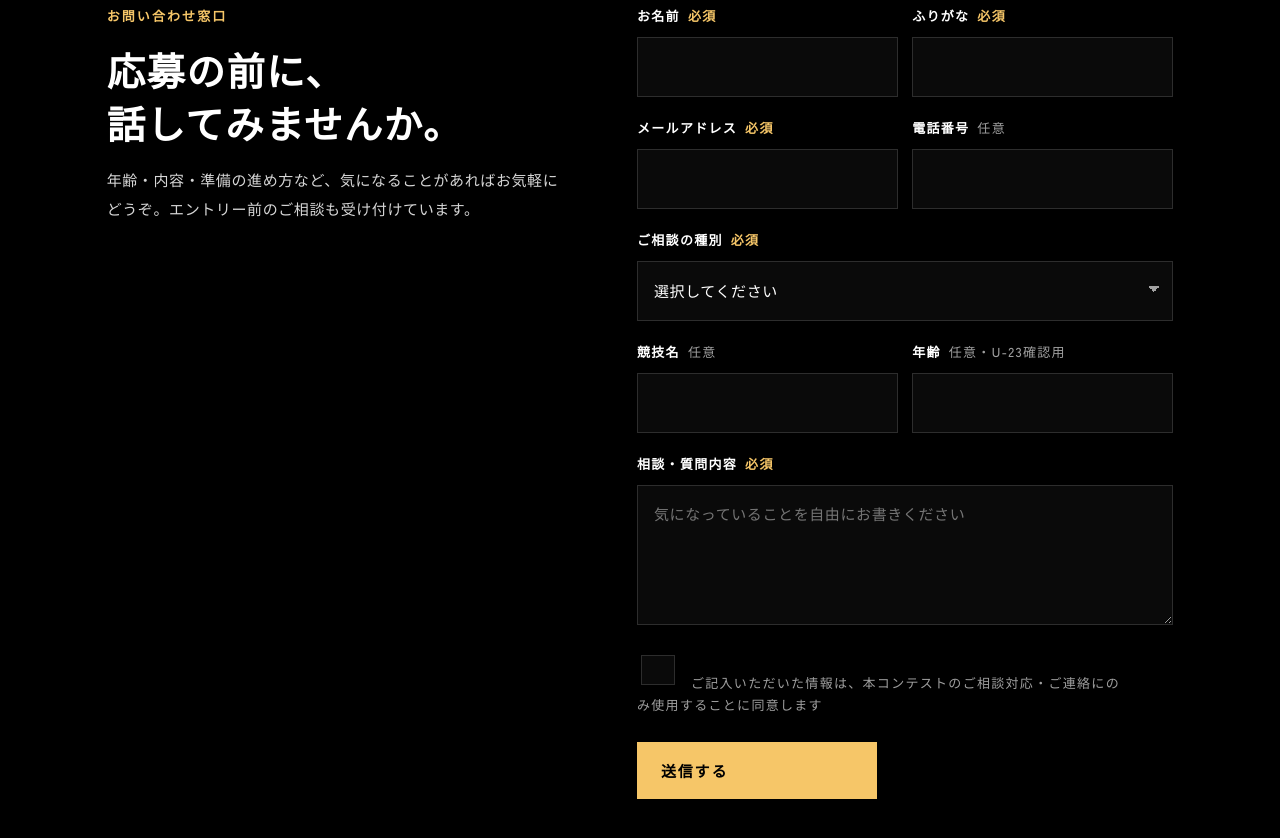
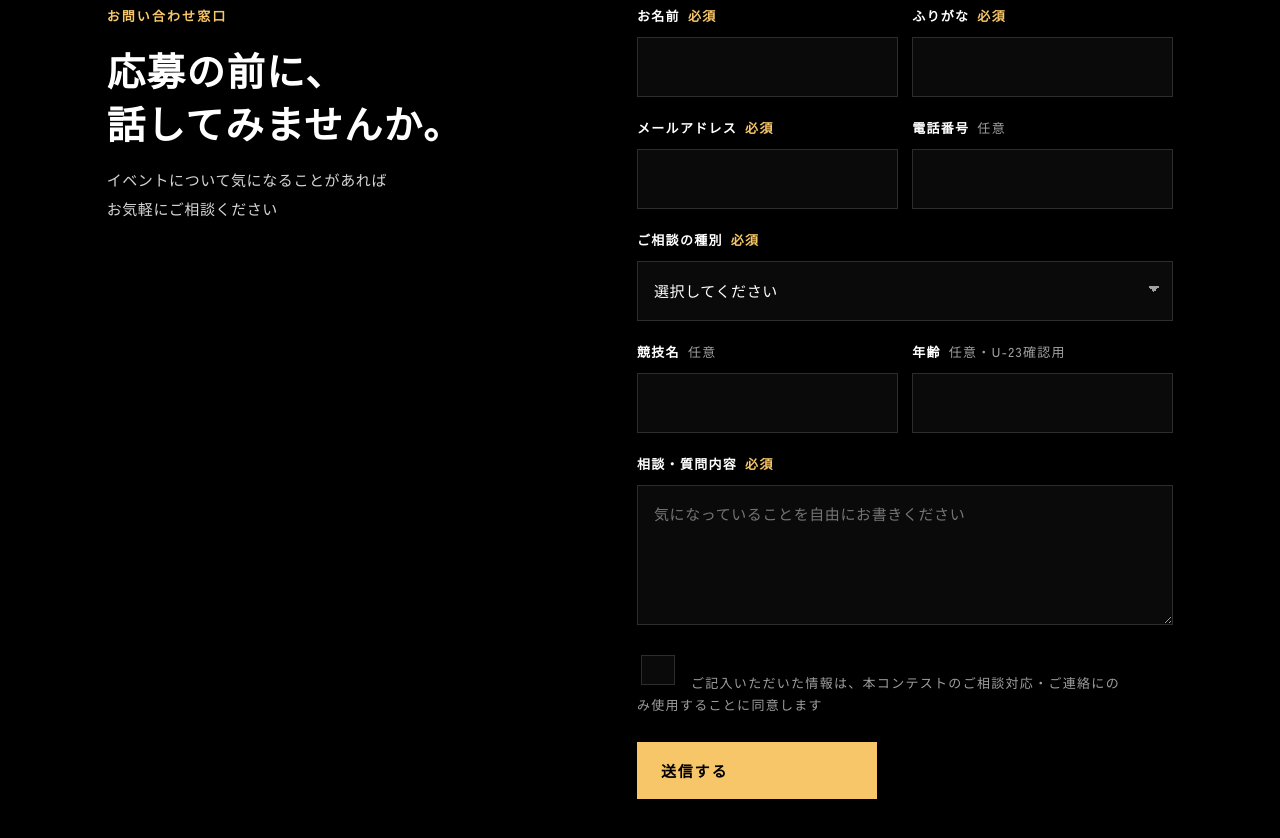
Before and after one commit to laplus7123-byte/avf5-lp-k8q3wz5m, a plain HTML site: page index.html in a window 1280 px wide. Shown: the part 10582-11420 px from the top of the page. Drawn offline with nearby package versions, Linux system fonts and the light colour scheme; a web font is replaced by a local one.

Commit message:
お問い合わせ説明文を簡潔な相談案内に変更

```diff
--- a/index.html
+++ b/index.html
@@ -986,7 +986,7 @@ main { position: relative; padding-top: var(--head); }
         <div>
           <span class="faq__contact-label">お問い合わせ窓口</span>
           <p class="faq__contact-copy">応募の前に、<br>話してみませんか。</p>
-          <p class="faq__contact-note">年齢・内容・準備の進め方など、気になることがあればお気軽にどうぞ。エントリー前のご相談も受け付けています。</p>
+          <p class="faq__contact-note">イベントについて気になることがあれば<br>お気軽にご相談ください</p>
         </div>
         <form class="contact-form" id="contact-form" novalidate>
           <div class="contact-form__row">
```
